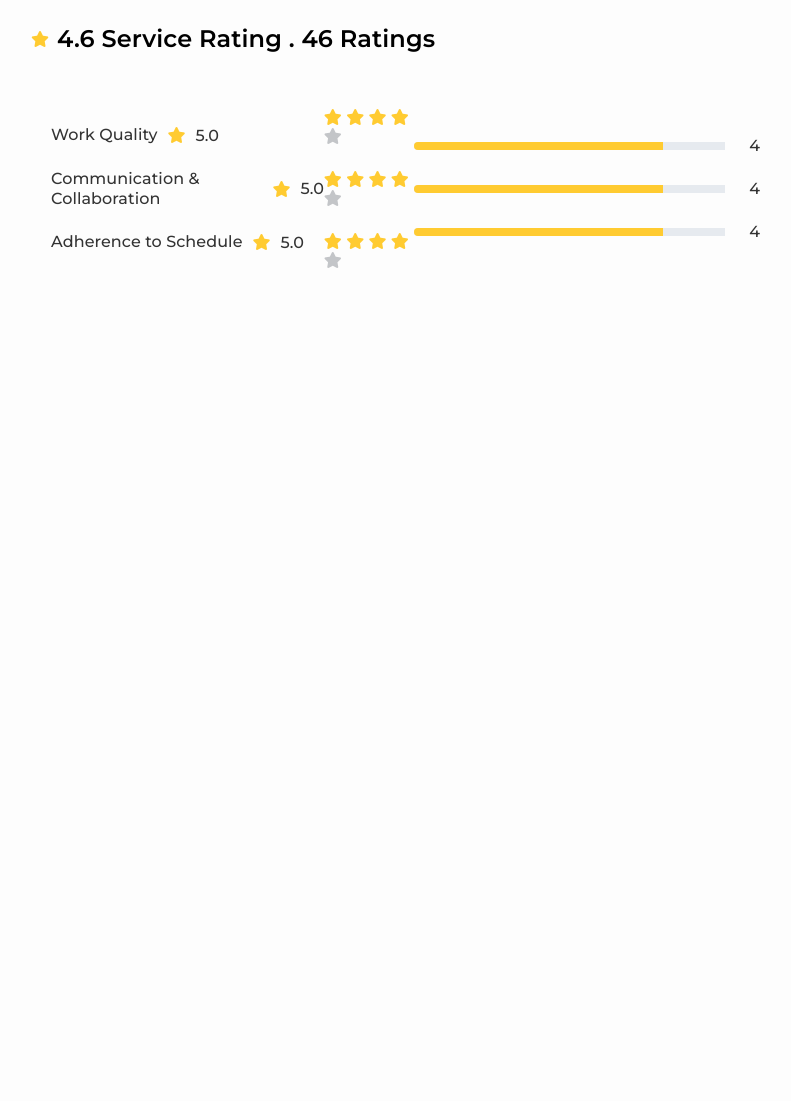
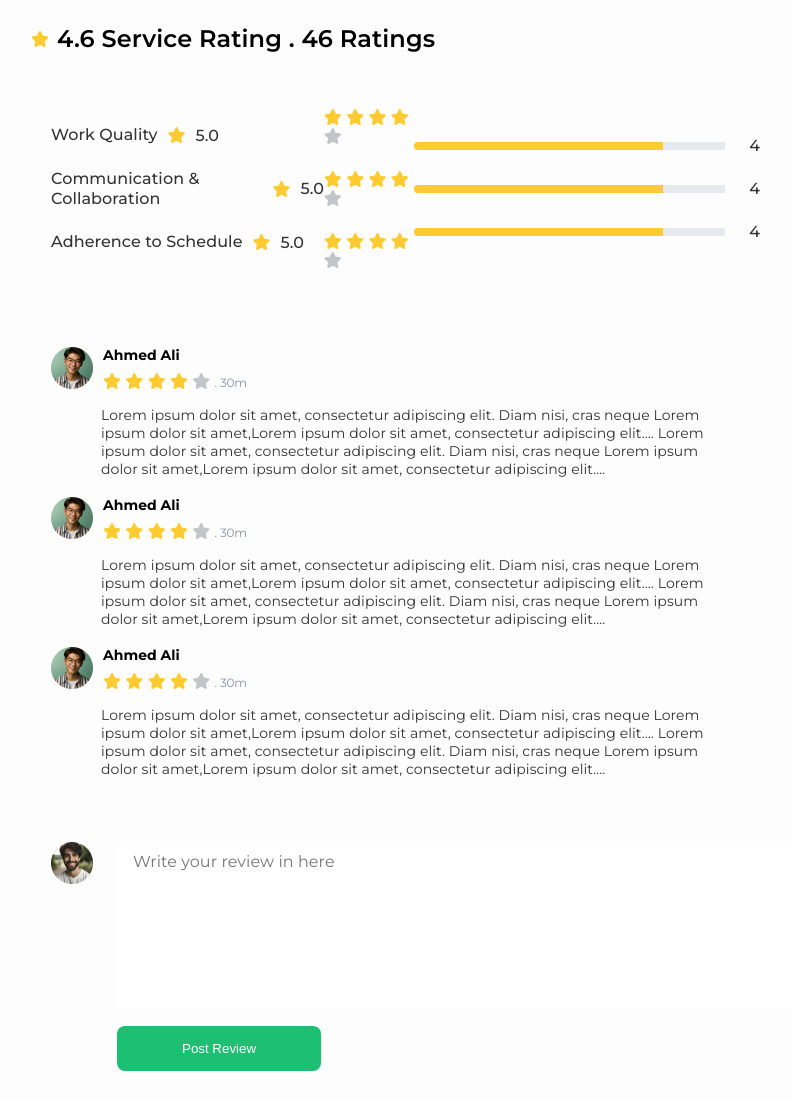
Before and after one commit to beloyosry/kafiil, a website: page index.html in a window 1280 px wide. Shown: the part 2004-3105 px from the top of the page, without its empty margins (74-865 px from the left). Before the commit the page ends 2304 px from the top, so only its background shows below. Drawn offline with nearby package versions, Linux system fonts and the light colour scheme.

Commit message:
feed updated

```diff
--- a/components/main/feed/feed.css
+++ b/components/main/feed/feed.css
@@ -26,6 +26,16 @@ label {
 }
 .fa-star.empty {
     color: var(--grey-200);
+}
+
+.btn {
+    padding: 15px 65px;
+    border-radius: 8px;
+    background: var(--primary-900);
+    color: var(--base-white);
+    border: none;
+    cursor: pointer;
+    transition: all 0.3s ease;
 }
 
 /* Start breadcrumb */
@@ -388,15 +398,6 @@ label {
     line-height: 123%;
     letter-spacing: 0.08px;
 }
-.feed__purchase .purchase button {
-    padding: 15px 65px;
-    border-radius: 8px;
-    background: var(--primary-900);
-    color: var(--base-white);
-    border: none;
-    cursor: pointer;
-    transition: all 0.3s ease;
-}
 
 .feed__purchase .purchase button:hover {
     opacity: 0.8;
@@ -467,3 +468,99 @@ label {
     transition: all 0.5s ease;
 }
 /* End feed__service__rating */
+
+/* Start feed__comments */
+.feed__comments {
+    margin-top: 16px;
+    padding: 30px 20px;
+    display: flex;
+    flex-direction: column;
+    align-items: flex-start;
+    justify-content: center;
+    gap: 64px;
+}
+
+.feed__comments .comments {
+    display: flex;
+    flex-direction: column;
+    align-items: flex-start;
+    justify-content: center;
+    gap: 18px;
+}
+
+.feed__comments .comments .comment {
+    display: flex;
+    flex-direction: column;
+    align-items: flex-start;
+    justify-content: center;
+    gap: 15px;
+}
+
+.feed__comments .comments .comment .user__info {
+    display: flex;
+    align-items: center;
+    justify-content: flex-start;
+    gap: 10px;
+}
+
+.feed__comments .comments .comment .user__info .info {
+    display: flex;
+    flex-direction: column;
+    align-items: flex-start;
+    justify-content: center;
+    gap: 8px;
+}
+
+.feed__comments .comments .comment .user__info .info h3 {
+    color: var(--base-black, #000);
+    font-size: 14px;
+    font-weight: 700;
+    line-height: normal;
+}
+
+.feed__comments .comments .comment .user__info .time {
+    color: var(--grey-400, #8692a6);
+    font-size: 12px;
+    font-style: normal;
+    font-weight: 400;
+    line-height: normal;
+    letter-spacing: -0.15px;
+}
+
+.feed__comments .comments .comment .user__comment {
+    color: var(--grey-800, #333);
+    padding: 0 50px;
+    font-size: 14px;
+    font-weight: 400;
+    line-height: normal;
+}
+
+.feed__comments .user-comment {
+    display: flex;
+    align-items: flex-start;
+    justify-content: center;
+    gap: 24px;
+}
+
+.feed__comments .user-comment div {
+    display: flex;
+    flex-direction: column;
+    align-items: flex-start;
+    gap: 16px;
+}
+
+.feed__comments .user-comment textarea {
+    width: 771px;
+    height: 168px;
+    border: none;
+    font-family: Montserrat;
+    color: var(--grey-400, #8692a6);
+    padding: 10px 16px;
+    font-size: 16px;
+    font-style: normal;
+    font-weight: 400;
+    line-height: 120%;
+    letter-spacing: 0.08px;
+    resize: none;
+}
+/* End feed__comments */
--- a/components/main/feed/feed.html
+++ b/components/main/feed/feed.html
@@ -86,7 +86,7 @@
             </div>
         </div>
         <span class="total" id="total"></span>
-        <button>Purchase</button>
+        <button class="btn">Purchase</button>
     </div>
 </div>
 
@@ -152,3 +152,81 @@
         </div>
     </div>
 </div>
+
+<div class="feed__comments">
+    <div class="comments">
+        <div class="comment">
+            <div class="user__info">
+                <img src="./assets/images/PosterAvatar.png" alt="main-avatar">
+                <div class="info">
+                    <h3>Ahmed Ali</h3>
+                    <div class="rate">
+                        <i class="fa-solid fa-star"></i>
+                        <i class="fa-solid fa-star"></i>
+                        <i class="fa-solid fa-star"></i>
+                        <i class="fa-solid fa-star"></i>
+                        <i class="fa-solid fa-star empty"></i>
+                        <span class="time">. 30m</span>
+                    </div>
+                </div>
+            </div>
+            <p class="user__comment">
+                Lorem ipsum dolor sit amet, consectetur adipiscing elit. Diam nisi, cras neque Lorem ipsum dolor sit
+                amet,Lorem ipsum dolor sit amet, consectetur adipiscing elit.... Lorem ipsum dolor sit amet, consectetur
+                adipiscing elit. Diam nisi, cras neque Lorem ipsum dolor sit amet,Lorem ipsum dolor sit amet,
+                consectetur adipiscing elit....
+            </p>
+        </div>
+        <div class="comment">
+            <div class="user__info">
+                <img src="./assets/images/PosterAvatar.png" alt="main-avatar">
+                <div class="info">
+                    <h3>Ahmed Ali</h3>
+                    <div class="rate">
+                        <i class="fa-solid fa-star"></i>
+                        <i class="fa-solid fa-star"></i>
+                        <i class="fa-solid fa-star"></i>
+                        <i class="fa-solid fa-star"></i>
+                        <i class="fa-solid fa-star empty"></i>
+                        <span class="time">. 30m</span>
+                    </div>
+                </div>
+            </div>
+            <p class="user__comment">
+                Lorem ipsum dolor sit amet, consectetur adipiscing elit. Diam nisi, cras neque Lorem ipsum dolor sit
+                amet,Lorem ipsum dolor sit amet, consectetur adipiscing elit.... Lorem ipsum dolor sit amet, consectetur
+                adipiscing elit. Diam nisi, cras neque Lorem ipsum dolor sit amet,Lorem ipsum dolor sit amet,
+                consectetur adipiscing elit....
+            </p>
+        </div>
+        <div class="comment">
+            <div class="user__info">
+                <img src="./assets/images/PosterAvatar.png" alt="main-avatar">
+                <div class="info">
+                    <h3>Ahmed Ali</h3>
+                    <div class="rate">
+                        <i class="fa-solid fa-star"></i>
+                        <i class="fa-solid fa-star"></i>
+                        <i class="fa-solid fa-star"></i>
+                        <i class="fa-solid fa-star"></i>
+                        <i class="fa-solid fa-star empty"></i>
+                        <span class="time">. 30m</span>
+                    </div>
+                </div>
+            </div>
+            <p class="user__comment">
+                Lorem ipsum dolor sit amet, consectetur adipiscing elit. Diam nisi, cras neque Lorem ipsum dolor sit
+                amet,Lorem ipsum dolor sit amet, consectetur adipiscing elit.... Lorem ipsum dolor sit amet, consectetur
+                adipiscing elit. Diam nisi, cras neque Lorem ipsum dolor sit amet,Lorem ipsum dolor sit amet,
+                consectetur adipiscing elit....
+            </p>
+        </div>
+    </div>
+    <div class="user-comment">
+        <img src="./assets/images/main-avatar.png" alt="main-avatar">
+        <div>
+            <textarea name="comment" id="comment" placeholder="Write your review in here" ></textarea>
+            <button class="btn">Post Review</button>
+        </div>
+    </div>
+</div>
```
